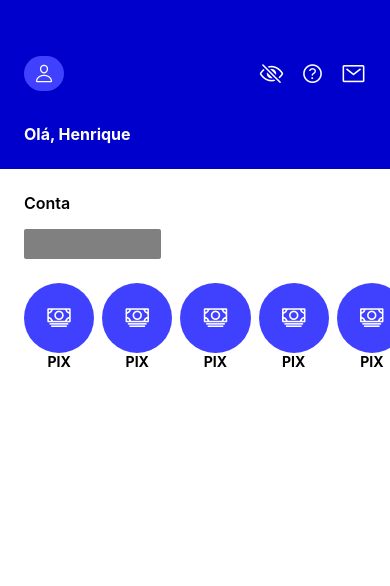
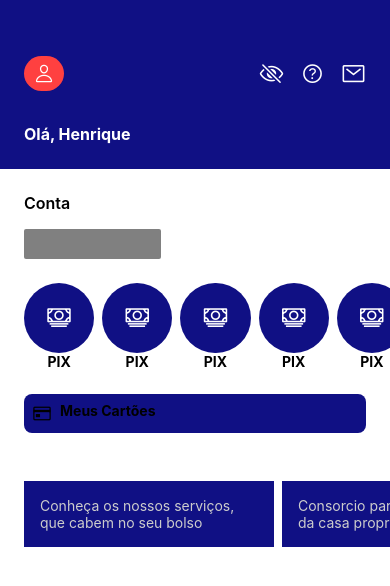
Before and after one commit to HenriqueACF/Ag-nciaRN, a React Native app: screen / in a window 390 px wide. Shown: the top 586 px of the page. Built offline with nearby package versions, Linux system fonts and the light colour scheme.

Commit message:
feat:[card] -> add cards

```diff
--- /dev/null
+++ b/src/components/Card/MyCard.style.ts
@@ -0,0 +1,13 @@
+import styled from 'styled-components/native'
+
+export const Container = styled.View`
+  flex-direction: row;
+  padding: 8px;
+  background-color: #101084;
+  border-radius: 8px;
+`
+export const TextCard = styled.Text `
+  margin-left: 8px;
+  font-weight: bold;
+  font-size: 14px;
+`
--- /dev/null
+++ b/src/components/Card/MyCard.tsx
@@ -0,0 +1,16 @@
+import React from 'react'
+import {Ionicons} from '@expo/vector-icons'
+import {
+    Container,
+    TextCard
+} from './MyCard.style'
+
+
+export function MyCard(){
+    return(
+        <Container>
+            <Ionicons name='card-outline' size={20} color='#000'/>
+            <TextCard>Meus Cartões</TextCard>
+        </Container>
+    )
+}
--- /dev/null
+++ b/src/components/CardBlog/CardBlog.style.ts
@@ -0,0 +1,7 @@
+import styled from "styled-components/native";
+
+export const Container = styled.TouchableOpacity `
+  padding: 16px;
+  width: 250px;
+  background-color: #101084;
+`
--- /dev/null
+++ b/src/components/CardBlog/CardBlog.tsx
@@ -0,0 +1,17 @@
+import React, {ReactNode} from "react";
+
+import {Container} from './CardBlog.style'
+import {Linking} from "react-native";
+
+type Props = {
+    text: ReactNode
+    link: string
+}
+
+export function CardBlog({text, link}: Props){
+    return(
+        <Container onPress={() => Linking.openURL(link)}>
+            {text}
+        </Container>
+    )
+}
--- a/src/components/Header.style.tsx
+++ b/src/components/Header/Header.style.ts
@@ -7,7 +7,7 @@ export const Container = styled.View`
   width: 100%;
   height: 20%;
   padding: 40px 24px 8px 24px;
-  background-color: #0000cc;
+  background-color: #101084;
   justify-content: space-around;
 `
 export const UpperView = styled.View`
@@ -21,7 +21,7 @@ export const UserIconView = styled.View`
   align-items: center;
   justify-content: center;
   border-radius: 99px;
-  background-color: #4040ff;
+  background-color: #ff4040;
 `
 export const OptionsIconView = styled.View`
   flex-direction: row;
@@ -67,7 +67,7 @@ export const OptionView = styled.TouchableOpacity `
 export const OptionIcon = styled.View `
   height: ${width * 0.18}px;
   width: ${width * 0.18}px;
-  background-color: #4040ff;
+  background-color: #101084;
   border-radius: 90px;
   align-items: center;
   justify-content: center;
--- a/src/screen/Banco/Banco.styles.ts
+++ b/src/screen/Banco/Banco.styles.ts
@@ -3,3 +3,16 @@ import styled from 'styled-components/native'
 export const Container = styled.View`
   flex: 1;
 `
+
+export const MyCardView = styled.View `
+  padding:24px;
+`
+
+export const CardBlogView = styled.View `
+  flex-direction: row;
+  margin-top: 24px;
+`
+
+export const CardBlogItem = styled.View `
+  margin-right: 8px;
+`
--- a/src/screen/Banco/Banco.tsx
+++ b/src/screen/Banco/Banco.tsx
@@ -1,14 +1,60 @@
 import React from 'react'
+import {ScrollView, StyleSheet} from "react-native";
 
 import {
-    Container
+    Container,
+    MyCardView,
+    CardBlogView,
+    CardBlogItem
 } from './Banco.styles'
-import {Header} from "../../components/Header";
+import {Header} from "../../components/Header/Header";
+import {MyCard} from '../../components/Card/MyCard'
+import {CardBlog} from "../../components/CardBlog/CardBlog";
+import {Text} from "react-native";
 
 export function Banco(){
     return(
         <Container>
             <Header/>
+            <MyCardView>
+                <MyCard/>
+            </MyCardView>
+
+            <CardBlogView>
+                <ScrollView
+                    horizontal
+                    contentContainerStyle={{paddingHorizontal:24}}
+                    showsHorizontalScrollIndicator={false}
+                >
+                    <CardBlogItem>
+                        <CardBlog
+                            link='https://www.google.com/'
+                            text={<Text style={styles.text}>Conheça os nossos serviços, que cabem no seu bolso</Text>}
+                        />
+                    </CardBlogItem>
+
+                    <CardBlogItem>
+                        <CardBlog
+                            link='https://www.google.com/'
+                            text={<Text style={styles.text}>Consorcio para realizar o sonho da casa propria</Text>}
+                        />
+                    </CardBlogItem>
+
+                    <CardBlogItem>
+                        <CardBlog
+                            link='https://www.google.com/'
+                            text={<Text style={styles.text}>Financiamento estudantil para fazer o curso dos seus sonhos
+                                ou terminar aquela tão desejada especialização</Text>}
+                        />
+                    </CardBlogItem>
+                </ScrollView>
+            </CardBlogView>
         </Container>
     )
 }
+
+const styles = StyleSheet.create({
+    text:{
+        color:'#ccc'
+    }
+})
```
Also changed, not shown: src/components/Header/Header.tsx (renamed from src/components/Header.tsx).
